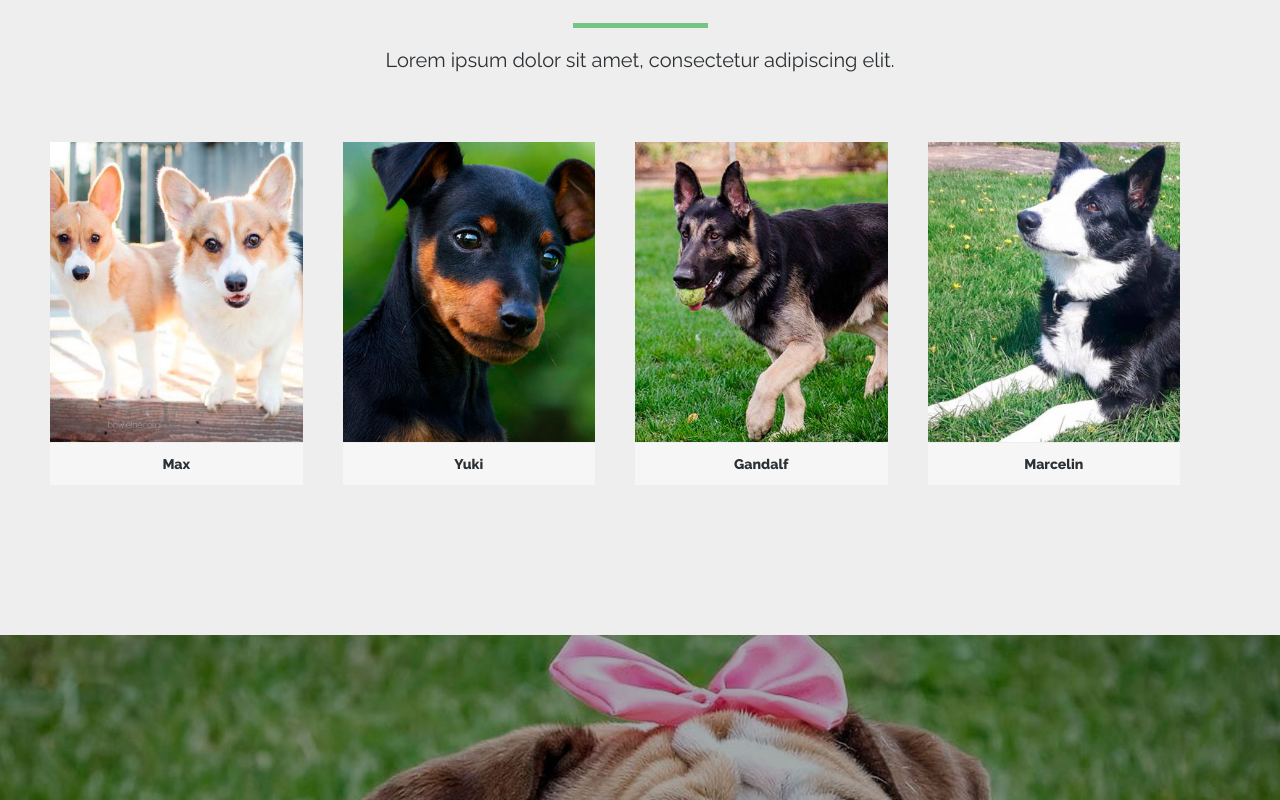
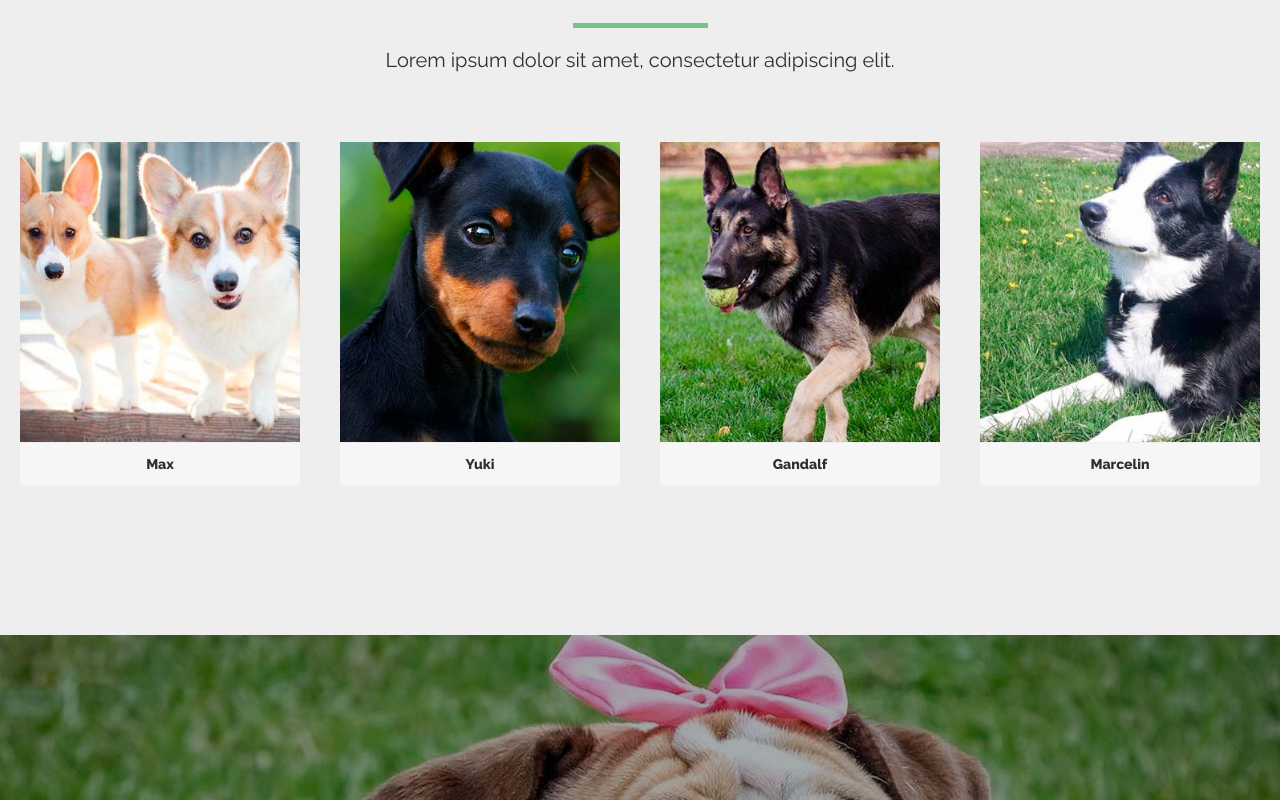
Before and after one commit to ninfanino/bedu-front, a React (Create React App) app: page / in a window 1280 px wide. Shown: the part 1500-2300 px from the top of the page. Built offline with nearby package versions, Linux system fonts and the light colour scheme.

Commit message:
correcciones de css

```diff
--- a/src/components/home/home.css
+++ b/src/components/home/home.css
@@ -90,6 +90,7 @@ body {
     flex-grow: 1;
 }
 .PerroEncontradoImg {
+    width: 100%;
     height: 250px;
     object-fit: cover;
 }
@@ -118,8 +119,8 @@ body {
     background: #eeeeee;
 }
 .AdopcionesContainer, .BlogContainer {
-    max-width: 1170px;
-    margin: 50px 30px;
+    width: 100%;
+    margin: 50px 0;
     display: flex;
     text-align: center;
     flex-wrap: wrap;
```
